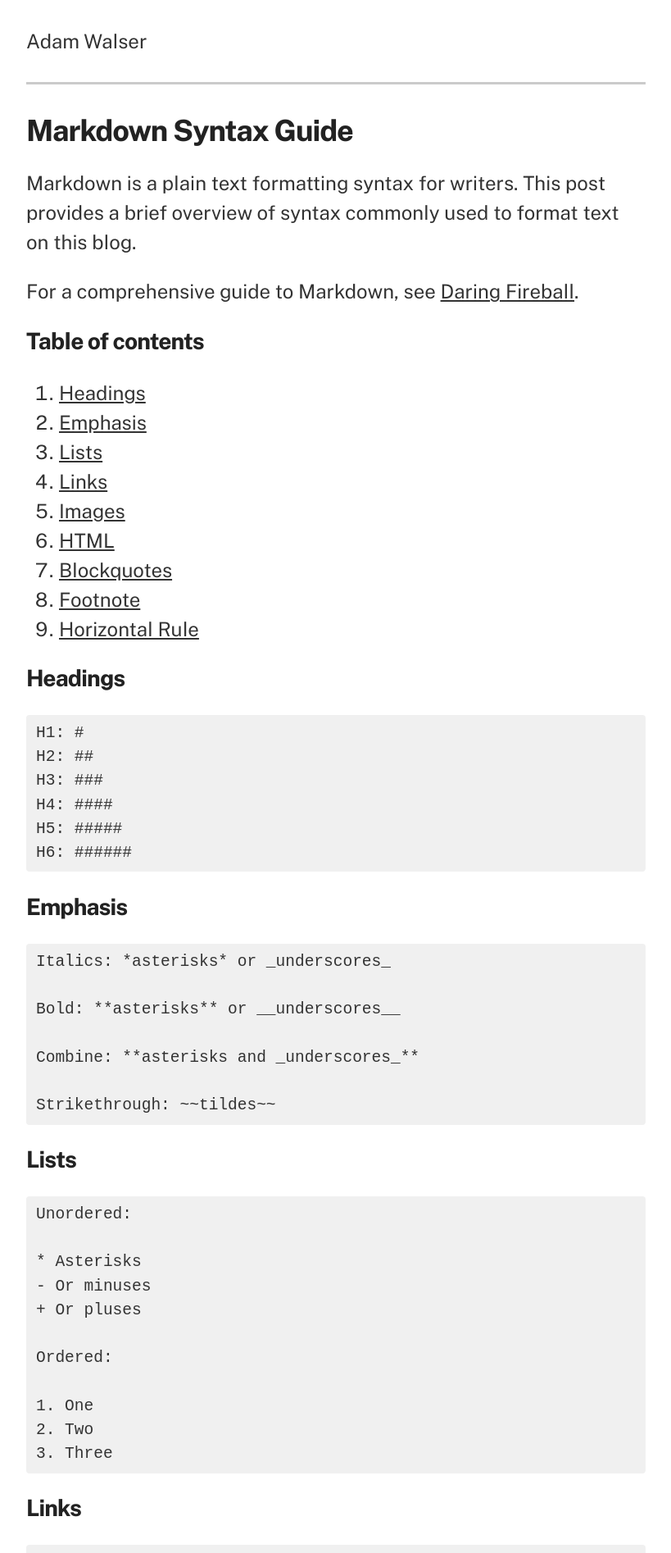
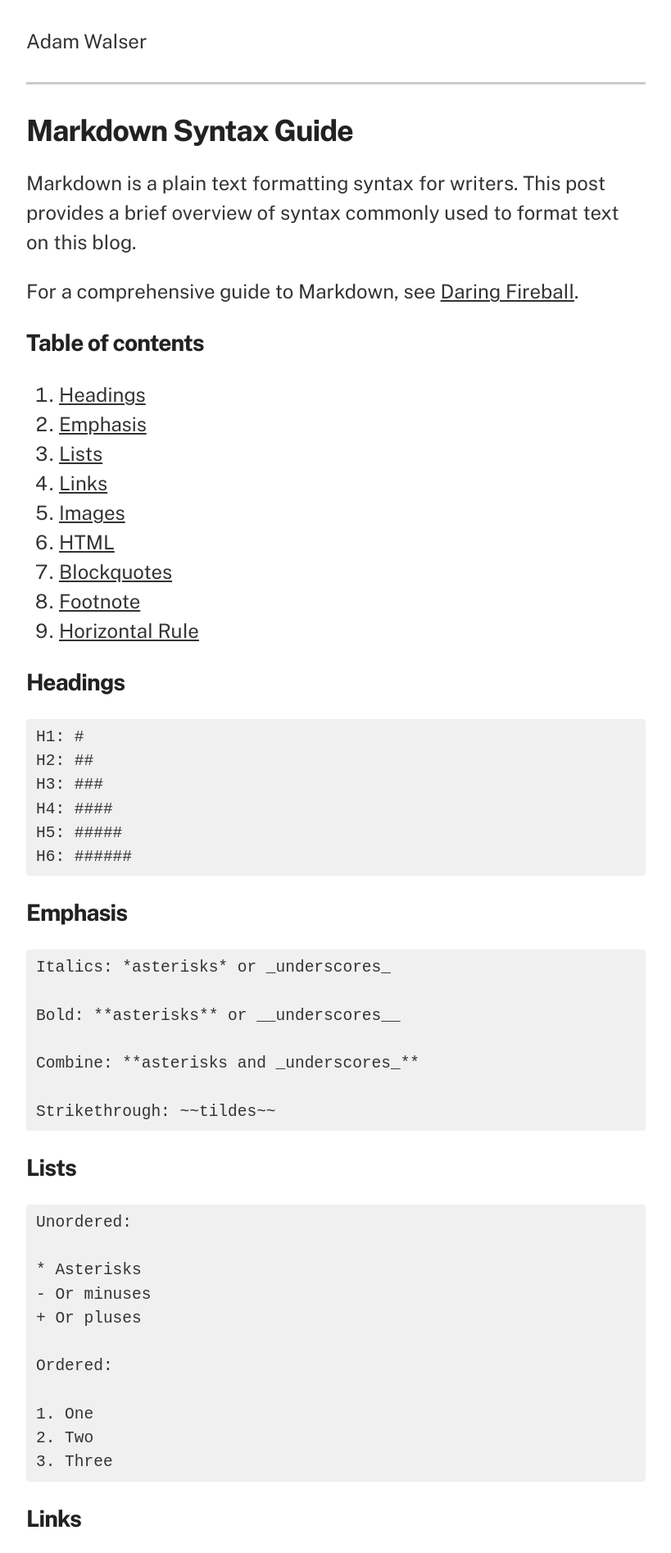
Before and after one commit to ajpwalser/ajpwalser.github.io, a Jekyll site: the page built from _posts/2021-06-24-markdown-syntax-guide.md, in a window 1280 px wide. Shown: the top 1894 px of the page at 82% size, without its empty margins (230-1049 px from the left). Built offline with Jekyll 4.4.1, drawn with Linux system fonts in a browser that asks for light colours.

Commit message:
Update style.css

```diff
--- a/css/style.css
+++ b/css/style.css
@@ -72,13 +72,12 @@
     line-height: 1.2;
 }
 h1 {
+font-size: 1.5em;
 margin: 2rem 0 1rem;
 }
 h2 {
+font-size: 1.17em;
 margin: 2rem 0;
-}
-h3 {
-margin-top: 1.6rem;
 }
 p {
     margin-bottom: 1rem;
```
